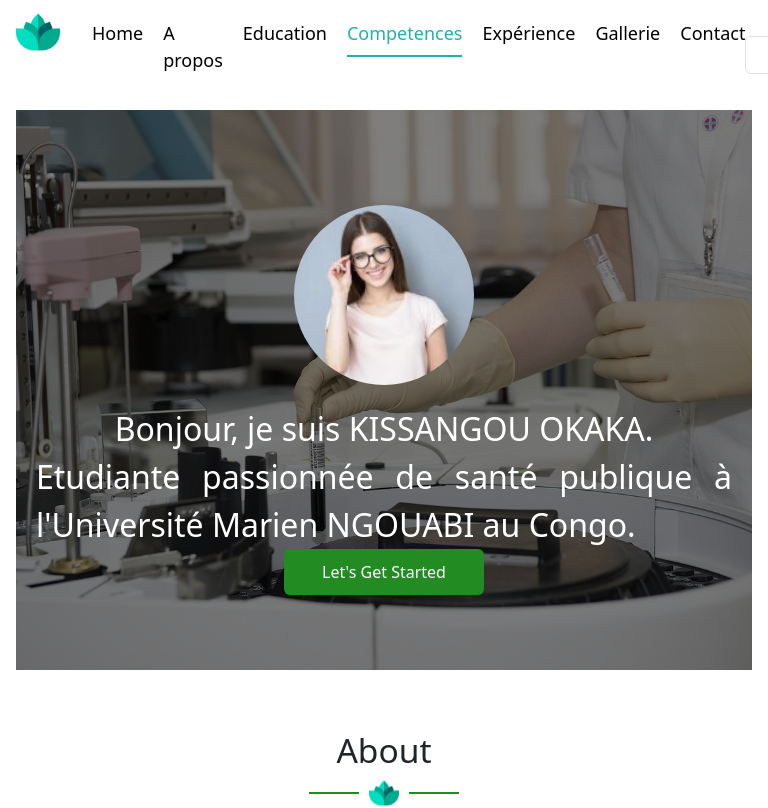
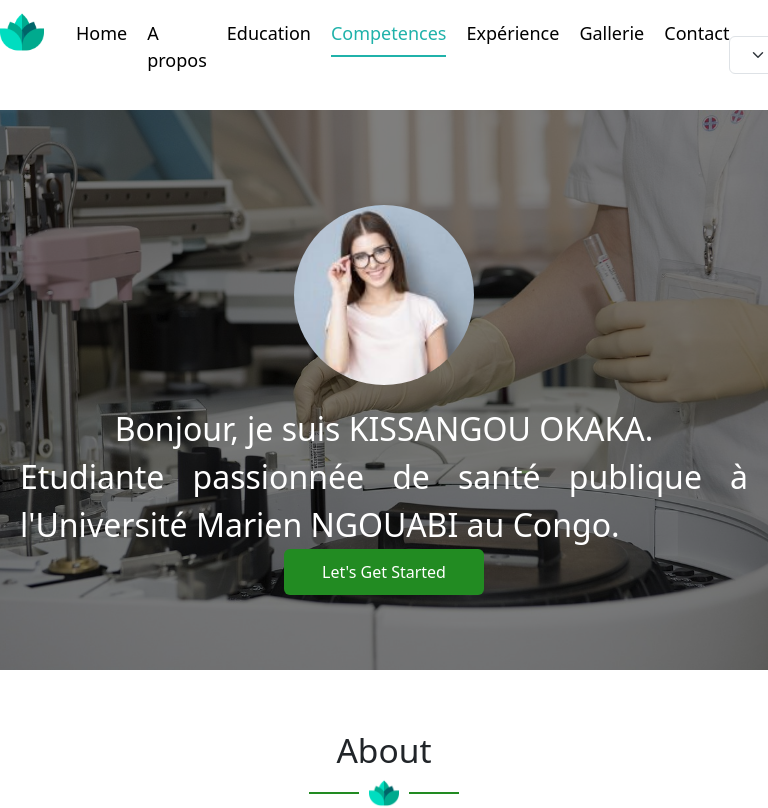
Before and after one commit to kayarhabby/portfolio_delicia_react, a React (Vite) app: page / in a window 768 px wide. Shown: the top 808 px of the page. Built offline with nearby package versions, Linux system fonts and the light colour scheme.

Commit message:
modification des margins selon la taille de l'écran

```diff
--- a/src/assets/css/App.css
+++ b/src/assets/css/App.css
@@ -1,3 +1,12 @@
 #root {
+  margin: 0 auto;
+}
+/* Pour les écrans de 768px de large ou moins */
+@media (max-width: 768px) {
   margin: 0 16px 0 16px;
 }
+
+/* Pour les écrans entre 768px et 1024px de large */
+@media only screen and (min-width: 768px) and (max-width: 1024px) {
+  margin: 0 16px 0 16px;
+}
```
